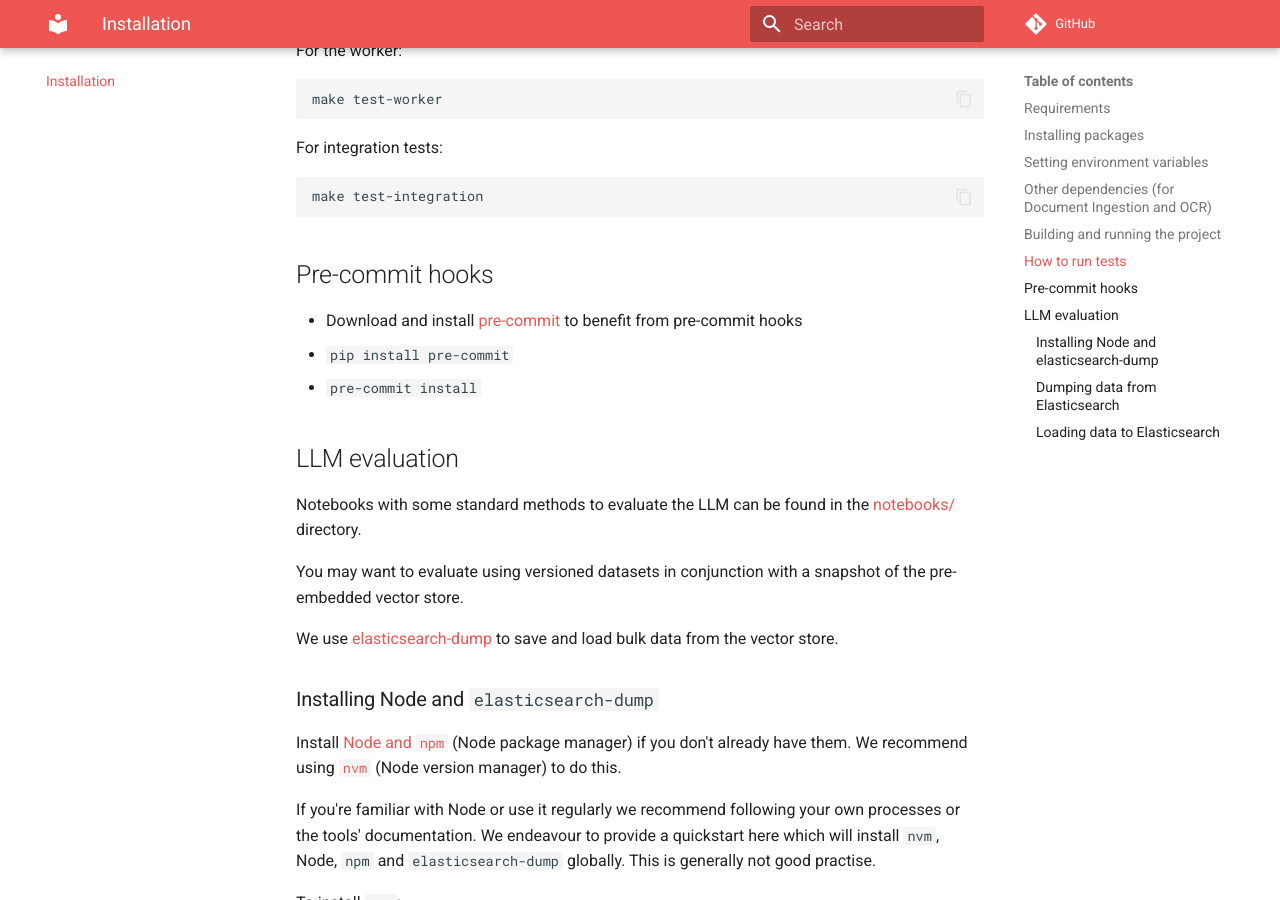
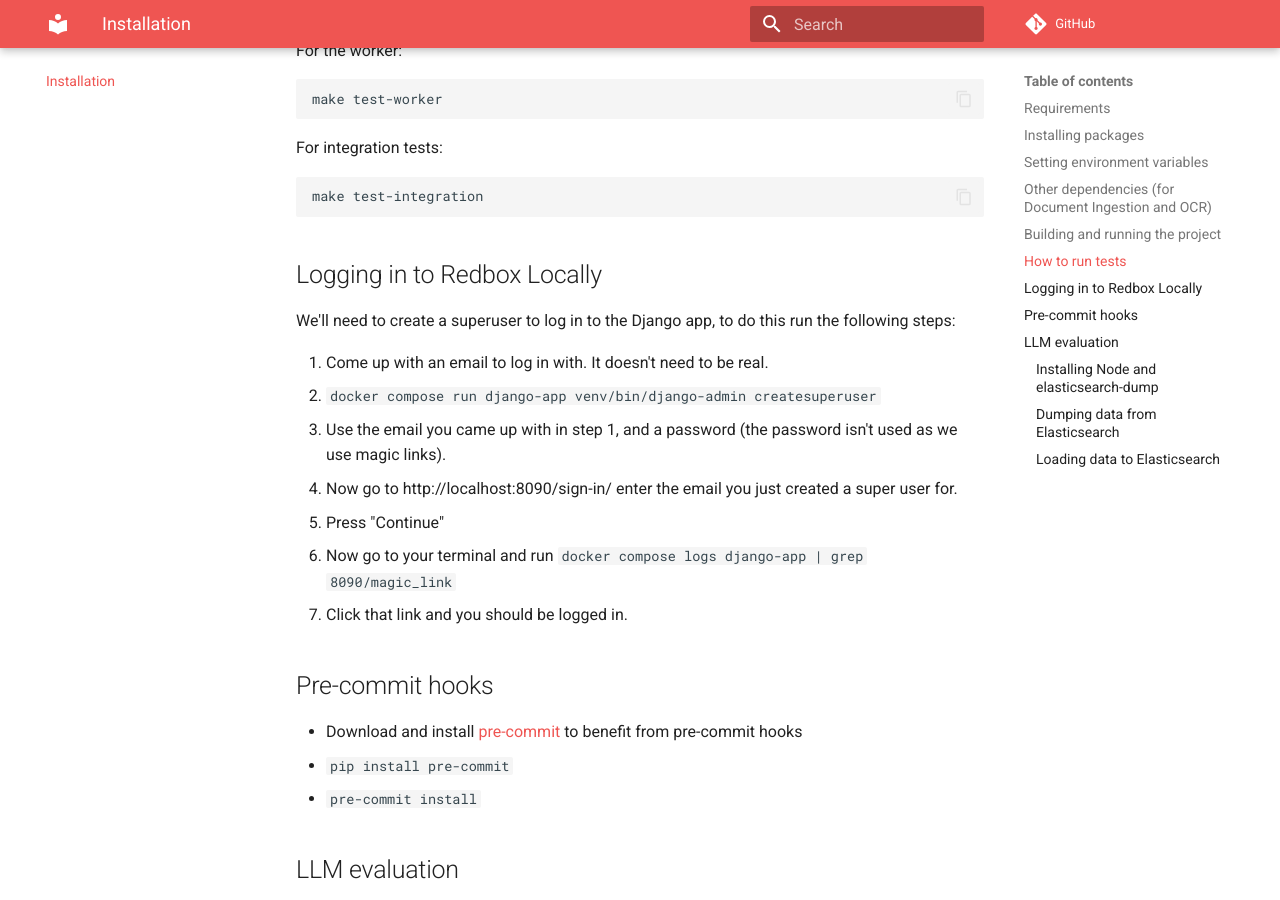
Before and after one commit to i-dot-ai/redbox, an MkDocs documentation site: the page built from docs/DEVELOPER_SETUP.md, in a window 1280 px wide and 900 px high, scrolled down 2739 px. Built offline with MkDocs 1.6.1 and Material for MkDocs 9.7.7, drawn with Linux system fonts in a browser that asks for light colours; comment, search, counter and statistics services are not loaded.

Commit message:
chore: Update developer setup documentation with instructions for logging in locally

````diff
--- a/docs/DEVELOPER_SETUP.md
+++ b/docs/DEVELOPER_SETUP.md
@@ -119,6 +119,19 @@ For integration tests:
 make test-integration
 ```
 
+## Logging in to Redbox Locally
+
+We'll need to create a superuser to log in to the Django app, to do this run the following steps:
+
+1. Come up with an email to log in with. It doesn't need to be real.
+2. `docker compose run django-app venv/bin/django-admin createsuperuser`
+3. Use the email you came up with in step 1, and a password (the password isn't used as we use magic links).
+4. Now go to http://localhost:8090/sign-in/ enter the email you just created a super user for.
+5. Press "Continue"
+6. Now go to your terminal and run `docker compose logs django-app | grep 8090/magic_link`
+7. Click that link and you should be logged in.
+
+
 ## Pre-commit hooks
 
 - Download and install [pre-commit](https://pre-commit.com) to benefit from pre-commit hooks
````
